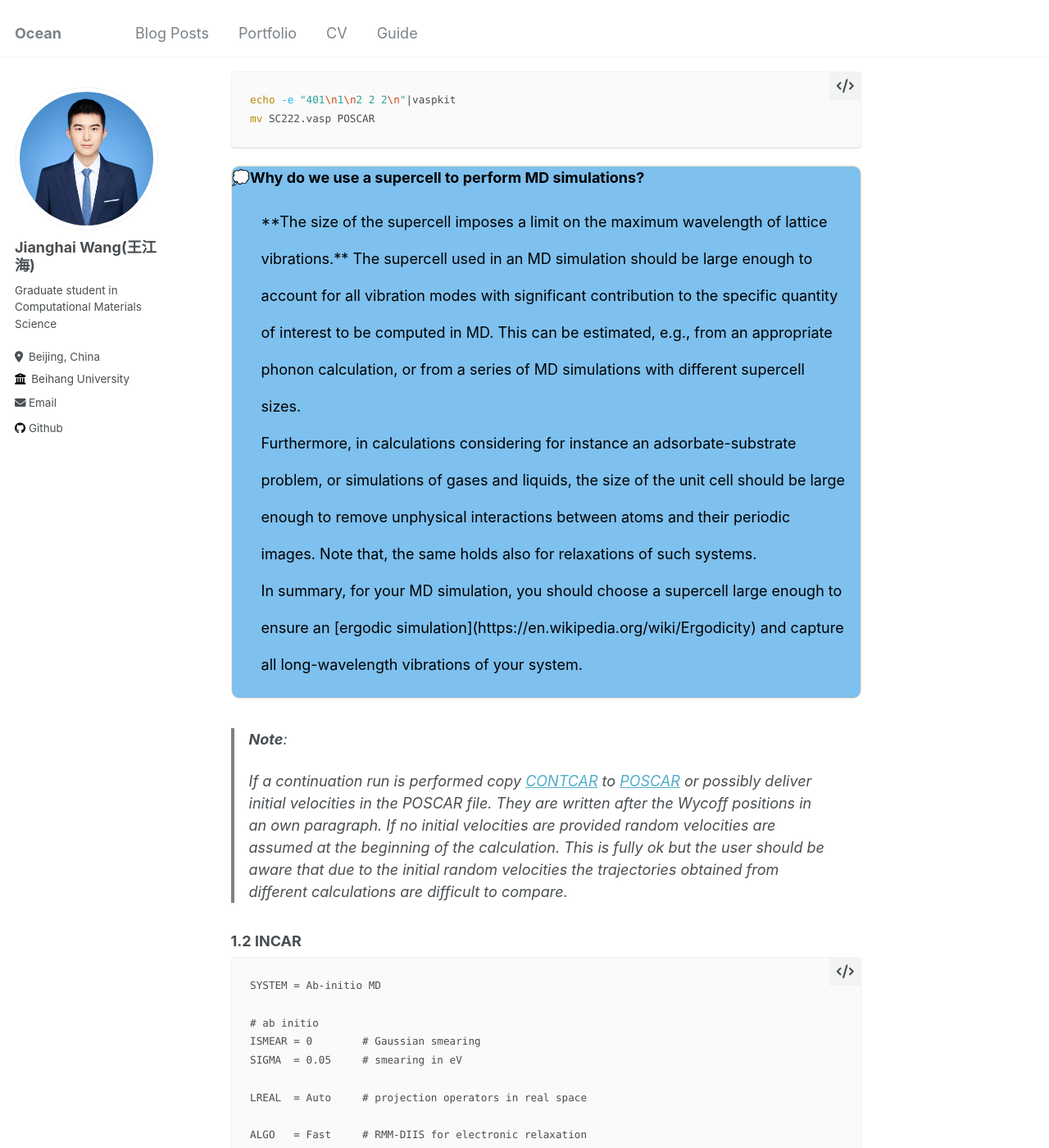
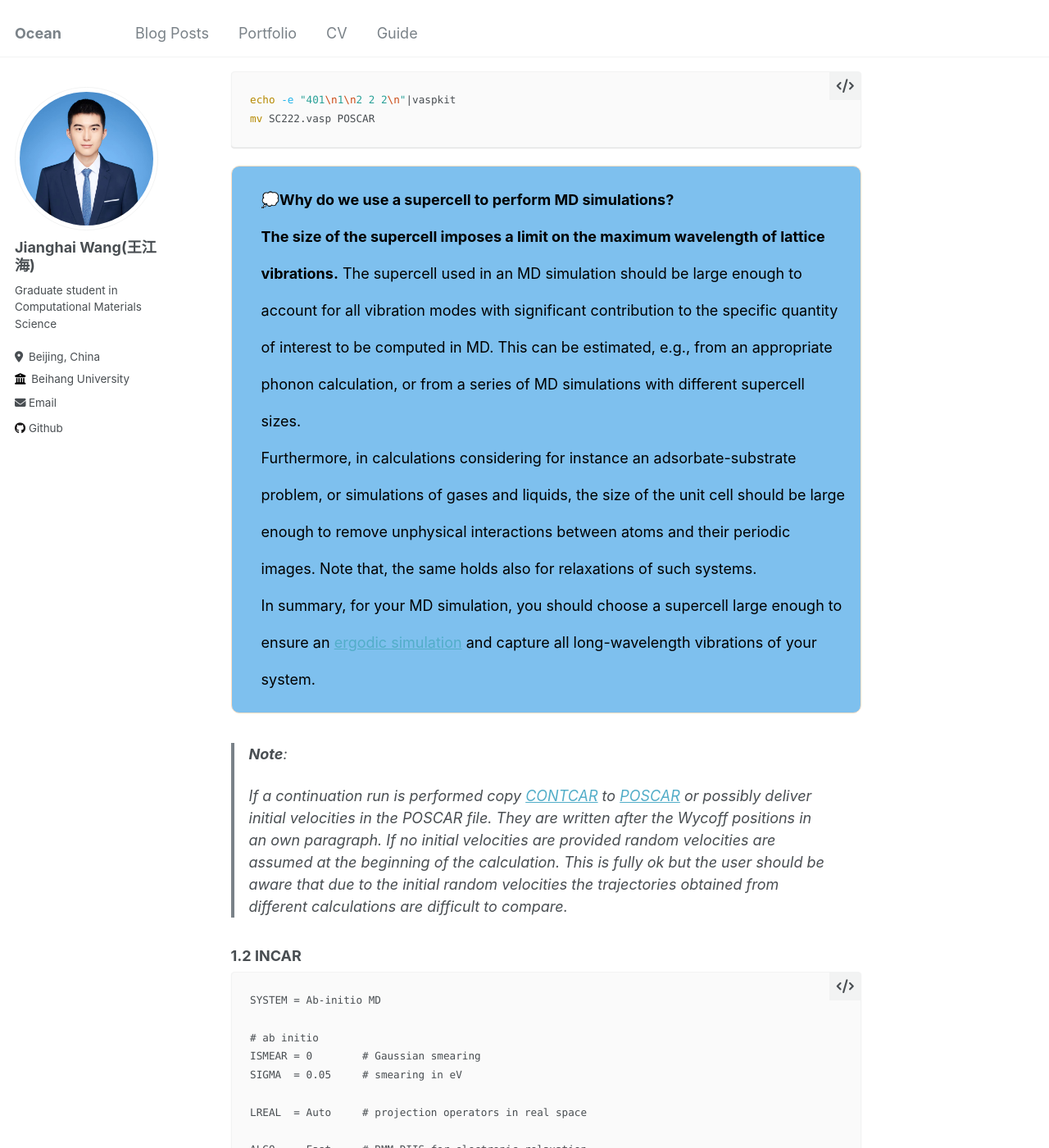
Before and after one commit to Ocean-JH/Ocean-JH.github.io, a Jekyll site: the page built from _posts/2024-09-09-ab-initio-molecular-dynamics.md, in a window 1280 px wide and 1400 px high, scrolled down 901 px. Shown: the whole window at 82% size. Built offline with Jekyll 4.4.1, drawn with Linux system fonts in a browser that asks for light colours.

Commit message:
edit post

````diff
--- a/_posts/2024-09-09-ab-initio-molecular-dynamics.md
+++ b/_posts/2024-09-09-ab-initio-molecular-dynamics.md
@@ -32,15 +32,14 @@ mv SC222.vasp POSCAR
 ```
 
 <div style="color:black; background-color:#7EC0EE; border: 1px solid #FFE0C3; border-radius: 10px; margin-bottom:0rem">
+    <p style="margin:1rem; padding-left: 1rem; line-height: 2.5;">
+        <b>💭Why do we use a supercell to perform MD simulations?</b><br/>
 
-    <b>💭Why do we use a supercell to perform MD simulations?</b><br/>
-    <p style="margin:1rem; padding-left: 1rem; line-height: 2.5;">
-
-    **The size of the supercell imposes a limit on the maximum wavelength of lattice vibrations.** The supercell used in an MD simulation should be large enough to account for all vibration modes with significant contribution to the specific quantity of interest to be computed in MD. This can be estimated, e.g., from an appropriate phonon calculation, or from a series of MD simulations with different supercell sizes.<br/>
+    <b>The size of the supercell imposes a limit on the maximum wavelength of lattice vibrations.</b> The supercell used in an MD simulation should be large enough to account for all vibration modes with significant contribution to the specific quantity of interest to be computed in MD. This can be estimated, e.g., from an appropriate phonon calculation, or from a series of MD simulations with different supercell sizes.<br/>
 
     Furthermore, in calculations considering for instance an adsorbate-substrate problem, or simulations of gases and liquids, the size of the unit cell should be large enough to remove unphysical interactions between atoms and their periodic images. Note that, the same holds also for relaxations of such systems.<br/>
 
-    In summary, for your MD simulation, you should choose a supercell large enough to ensure an [ergodic simulation](https://en.wikipedia.org/wiki/Ergodicity) and capture all long-wavelength vibrations of your system.
+    In summary, for your MD simulation, you should choose a supercell large enough to ensure an <a href="https://en.wikipedia.org/wiki/Ergodicity">ergodic simulation</a> and capture all long-wavelength vibrations of your system.<br/>
     </p>
 </div>
 
````
